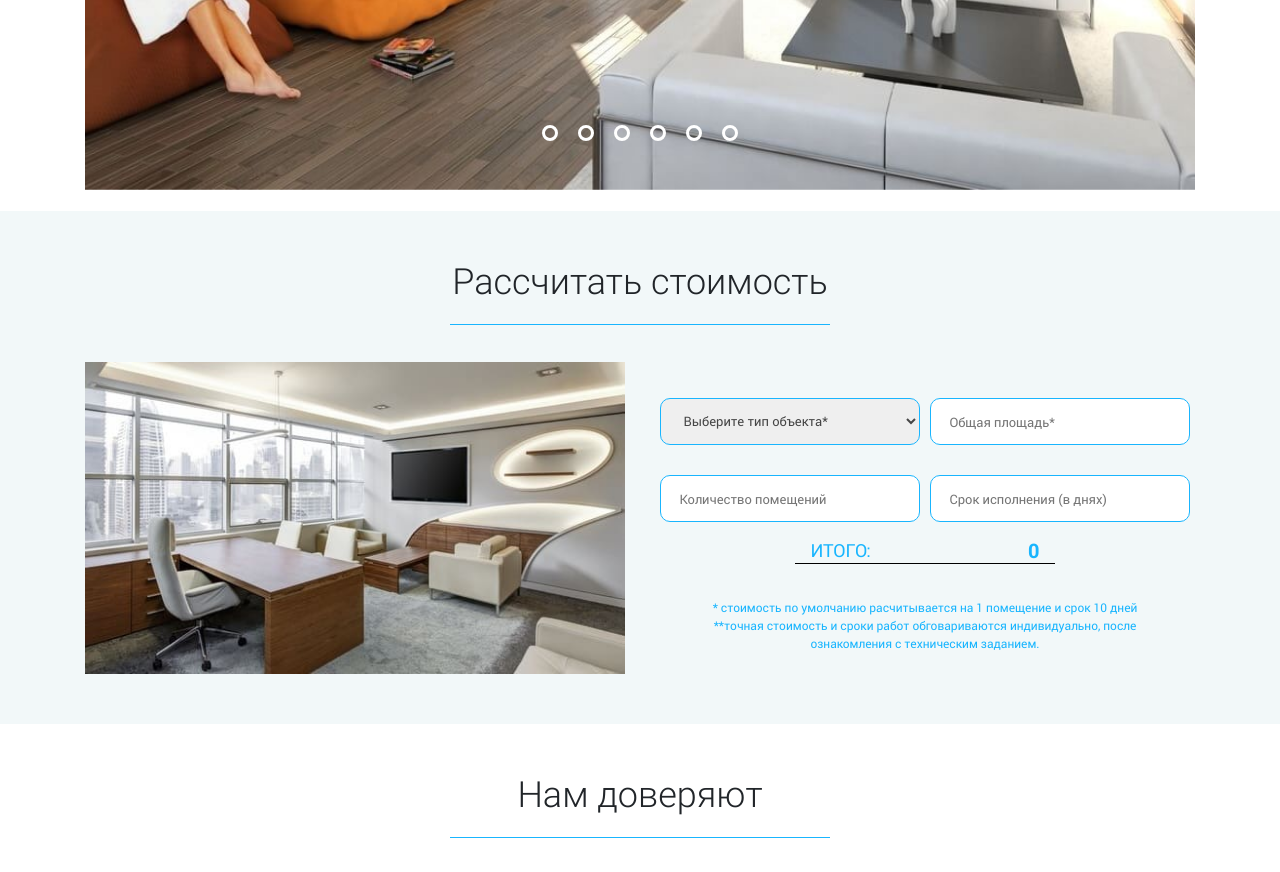
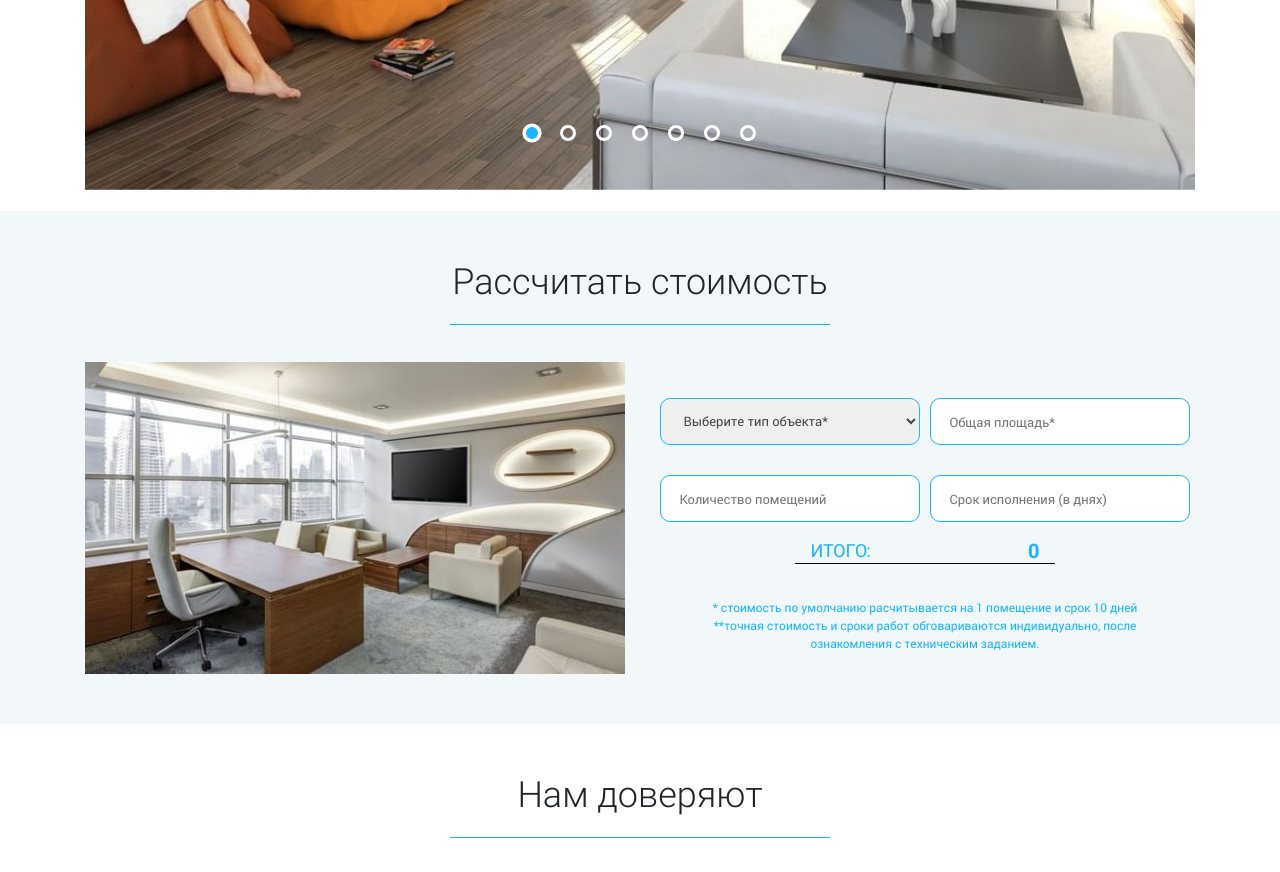
Before and after one commit to guzelku/glo, a plain HTML site: page index.html in a window 1280 px wide. Shown: the part 2180-3052 px from the top of the page. Drawn offline with Linux system fonts and the light colour scheme.

Commit message:
Update index.html

```diff
--- a/index.html
+++ b/index.html
@@ -179,8 +179,8 @@
 			<a href="#" class="portfolio-btn prev" id="arrow-left"></a>
 			<a href="#" class="portfolio-btn next" id="arrow-right"></a>
 			<ul class="portfolio-dots">
-					<!--<li class="dot dot-active"></li>
-			<li class="dot"></li>
+					<li class="dot dot-active"></li>
+			<!--<li class="dot"></li>
 				<li class="dot"></li>
 				<li class="dot"></li>
 				<li class="dot"></li>
```
